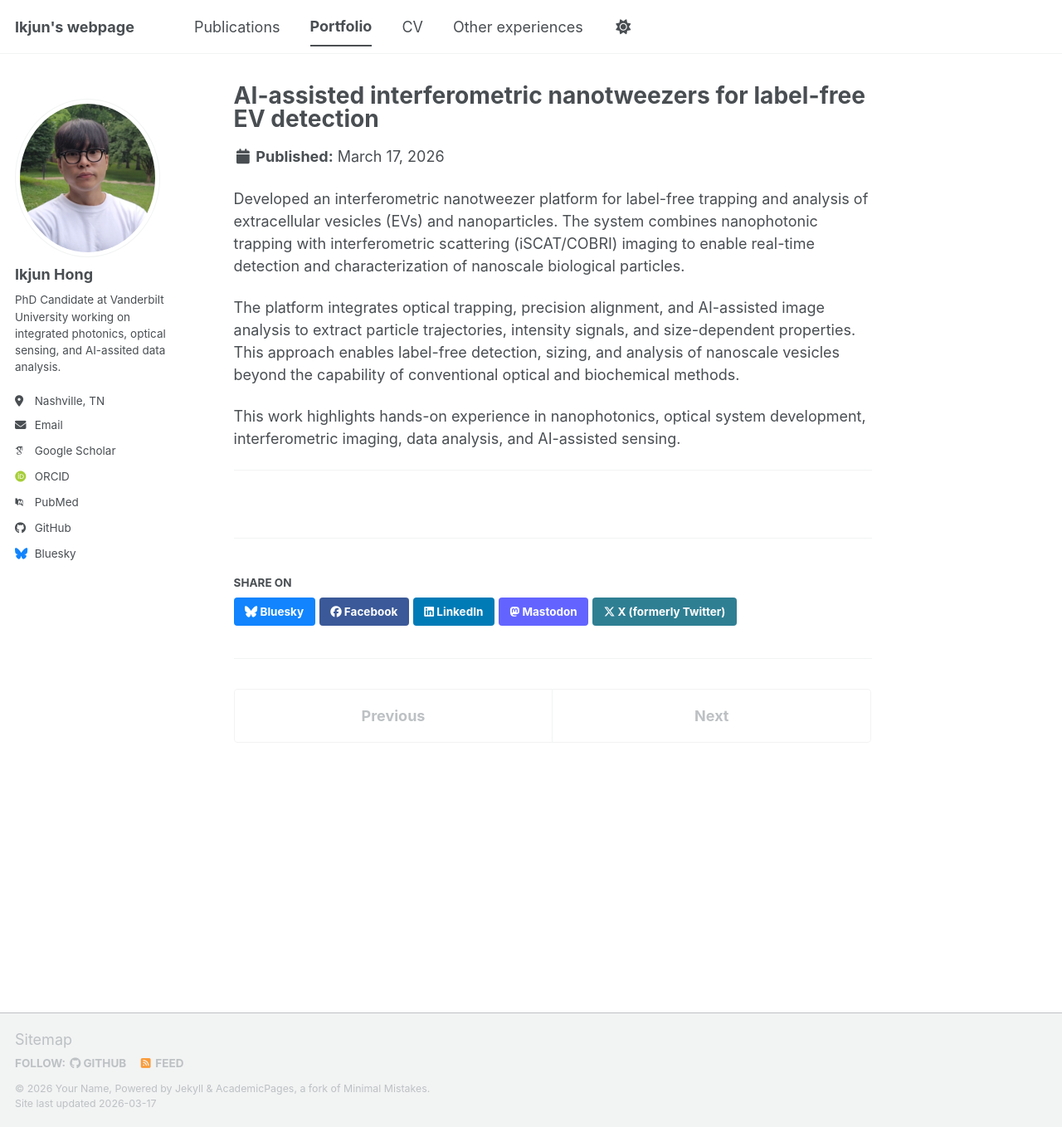
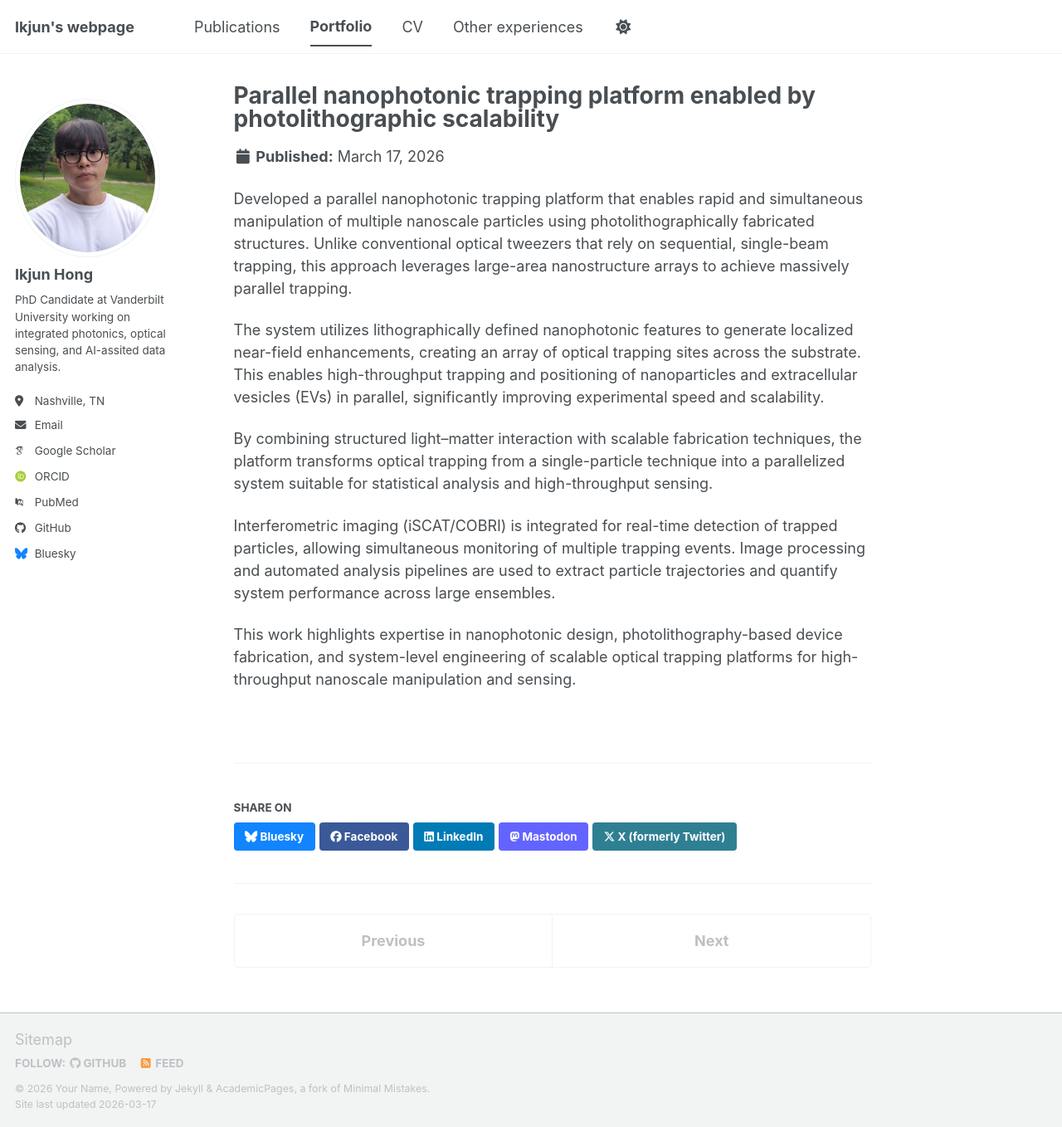
Before and after one commit to IkjunHong-beep/ikjunhong-beep.github.io, a Jekyll site: the page built from _portfolio/portfolio-4.md, in a window 1280 px wide and 1358 px high. Shown: the whole window at 83% size. Built offline with Jekyll 4.4.1, drawn with Linux system fonts in a browser that asks for light colours; some web fonts are replaced; a script bundle is joined from its source files by our own code; library files that are not in the unit come from our copies.

Commit message:
Update portfolio-4.md

```diff
--- a/_portfolio/portfolio-4.md
+++ b/_portfolio/portfolio-4.md
@@ -1,13 +1,15 @@
 ---
-title: "AI-assisted interferometric nanotweezers for label-free EV detection"
-excerpt: "Developed an interferometric nanotweezer platform for label-free trapping and analysis of extracellular vesicles using optical sensing and AI-assisted image processing. Keywords: nanophotonics, optical trapping, interferometric imaging, AI analysis, label-free sensing.<br/><img src='/images/paper4.png'>"
+title: "Parallel nanophotonic trapping platform enabled by photolithographic scalability"
+excerpt: "Developed a parallelized nanophotonic trapping system using photolithographically defined structures, enabling rapid and scalable manipulation of nanoscale particles beyond conventional single-beam optical tweezers. Keywords: parallel trapping, nanophotonics, photolithography, optical tweezers, scalable sensing.<br/><img src='/images/paper4.png'>"
 collection: portfolio
 ---
 
-Developed an interferometric nanotweezer platform for label-free trapping and analysis of extracellular vesicles (EVs) and nanoparticles. The system combines nanophotonic trapping with interferometric scattering (iSCAT/COBRI) imaging to enable real-time detection and characterization of nanoscale biological particles.
+Developed a parallel nanophotonic trapping platform that enables rapid and simultaneous manipulation of multiple nanoscale particles using photolithographically fabricated structures. Unlike conventional optical tweezers that rely on sequential, single-beam trapping, this approach leverages large-area nanostructure arrays to achieve massively parallel trapping.
 
-The platform integrates optical trapping, precision alignment, and AI-assisted image analysis to extract particle trajectories, intensity signals, and size-dependent properties. This approach enables label-free detection, sizing, and analysis of nanoscale vesicles beyond the capability of conventional optical and biochemical methods.
+The system utilizes lithographically defined nanophotonic features to generate localized near-field enhancements, creating an array of optical trapping sites across the substrate. This enables high-throughput trapping and positioning of nanoparticles and extracellular vesicles (EVs) in parallel, significantly improving experimental speed and scalability.
 
-This work highlights hands-on experience in nanophotonics, optical system development, interferometric imaging, data analysis, and AI-assisted sensing.
+By combining structured light–matter interaction with scalable fabrication techniques, the platform transforms optical trapping from a single-particle technique into a parallelized system suitable for statistical analysis and high-throughput sensing.
 
----
+Interferometric imaging (iSCAT/COBRI) is integrated for real-time detection of trapped particles, allowing simultaneous monitoring of multiple trapping events. Image processing and automated analysis pipelines are used to extract particle trajectories and quantify system performance across large ensembles.
+
+This work highlights expertise in nanophotonic design, photolithography-based device fabrication, and system-level engineering of scalable optical trapping platforms for high-throughput nanoscale manipulation and sensing.
```
